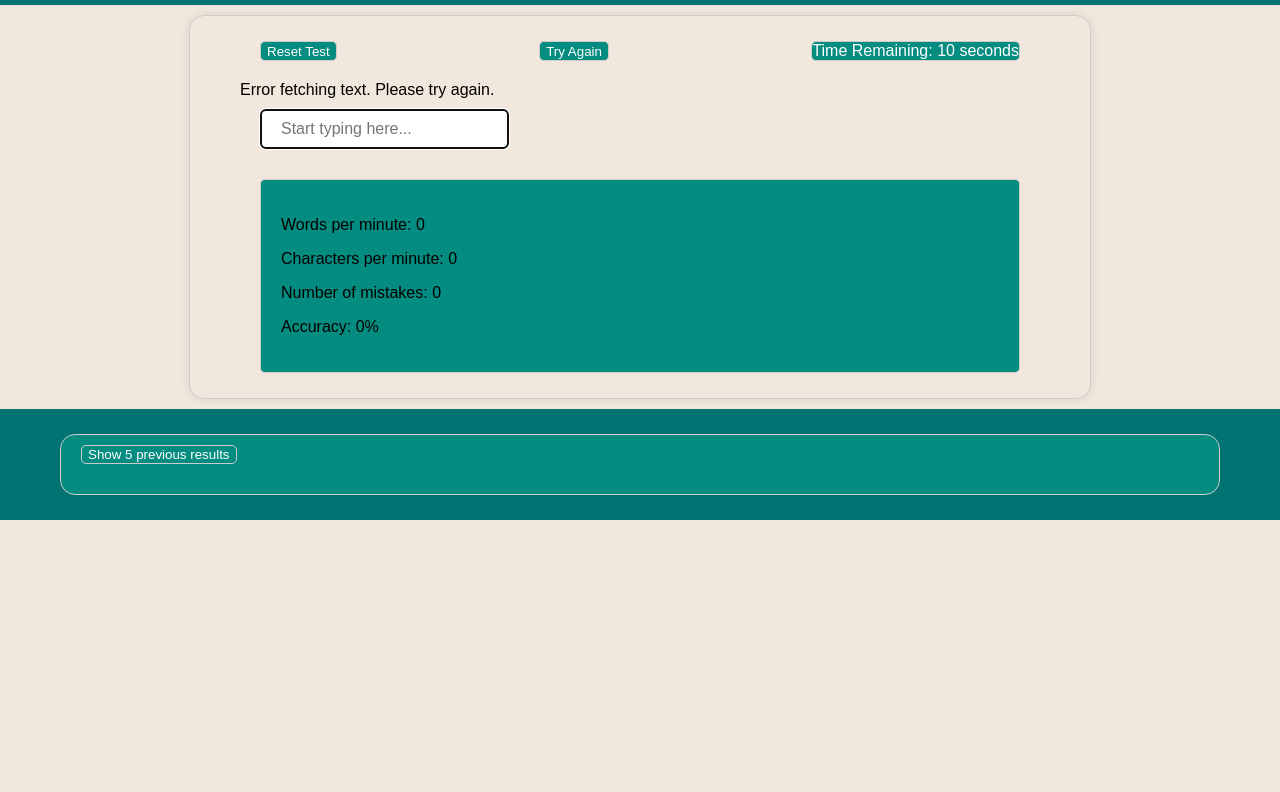
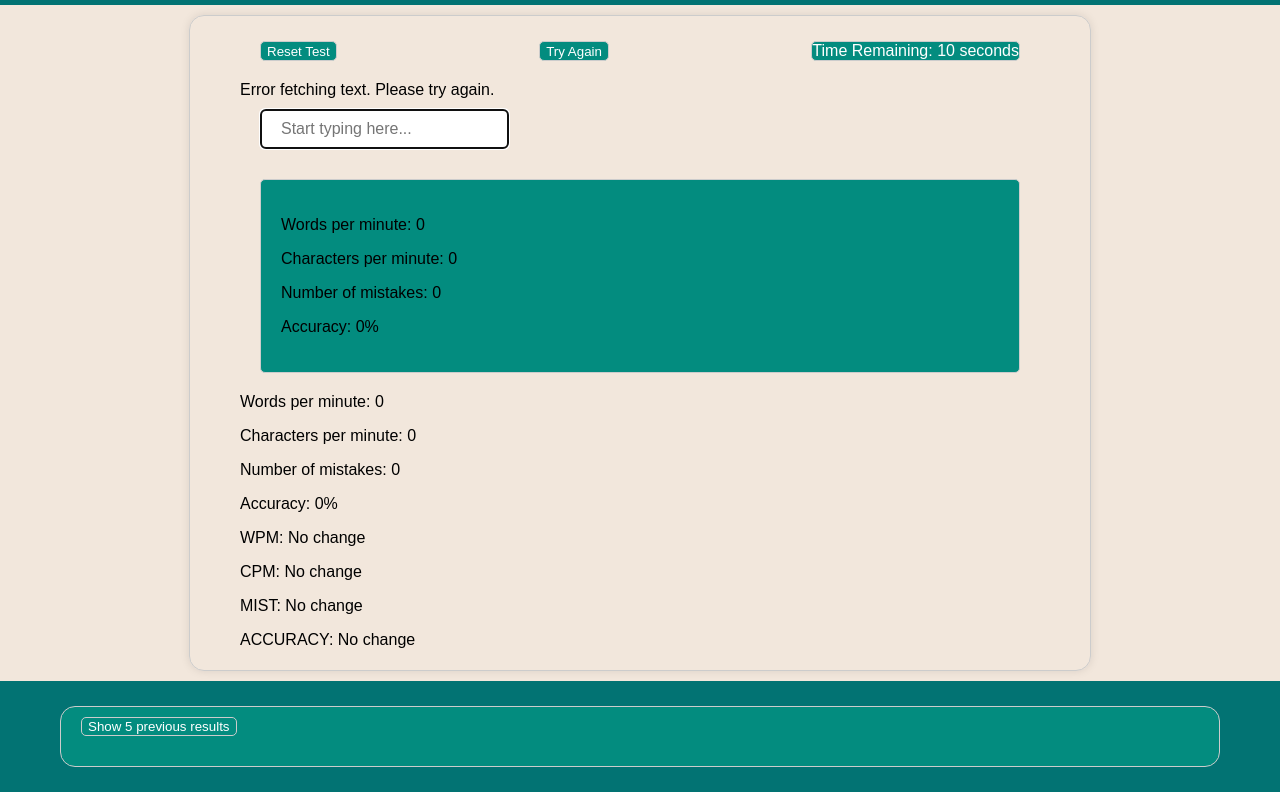
Before and after one commit to annaannaA33/Speed-Typing-Test, a plain HTML site: page index.html in a window 1280 px wide. Shown: the part 73-865 px from the top of the page. Before the commit the page ends 800 px from the top, so only its background shows below. Drawn offline with Linux system fonts and the light colour scheme; no server answers.

Commit message:
Update index.html

```diff
--- a/index.html
+++ b/index.html
@@ -27,11 +27,25 @@
                     disabled
                 />
             </div>
-            <div id="results">
-                <p>Words per minute: <span id="wpm">0</span></p>
-                <p>Characters per minute: <span id="chpm">0</span></p>
-                <p>Number of mistakes: <span id="mists">0</span></p>
-                <p>Accuracy: <span id="accuracy">0%</span></p>
+            <div class="compResults">
+                <div id="results">
+                    <p>Words per minute: <span id="wpm">0</span></p>
+                    <p>Characters per minute: <span id="chpm">0</span></p>
+                    <p>Number of mistakes: <span id="mists">0</span></p>
+                    <p>Accuracy: <span id="accuracy">0%</span></p>
+                </div>
+                <div id="result-previous">
+                    <p>Words per minute: <span id="wpm">0</span></p>
+                    <p>Characters per minute: <span id="chpm">0</span></p>
+                    <p>Number of mistakes: <span id="mists">0</span></p>
+                    <p>Accuracy: <span id="accuracy">0%</span></p>
+                </div>
+                <div id="comparison">
+                    <p>improved / worsened </span></p>
+                    <p>improved / worsened </span></p>
+                    <p>improved / worsened </span></p>
+                    <p>improved / worsened </p>
+                </div>
             </div>
         </div>
         <footer>
```
